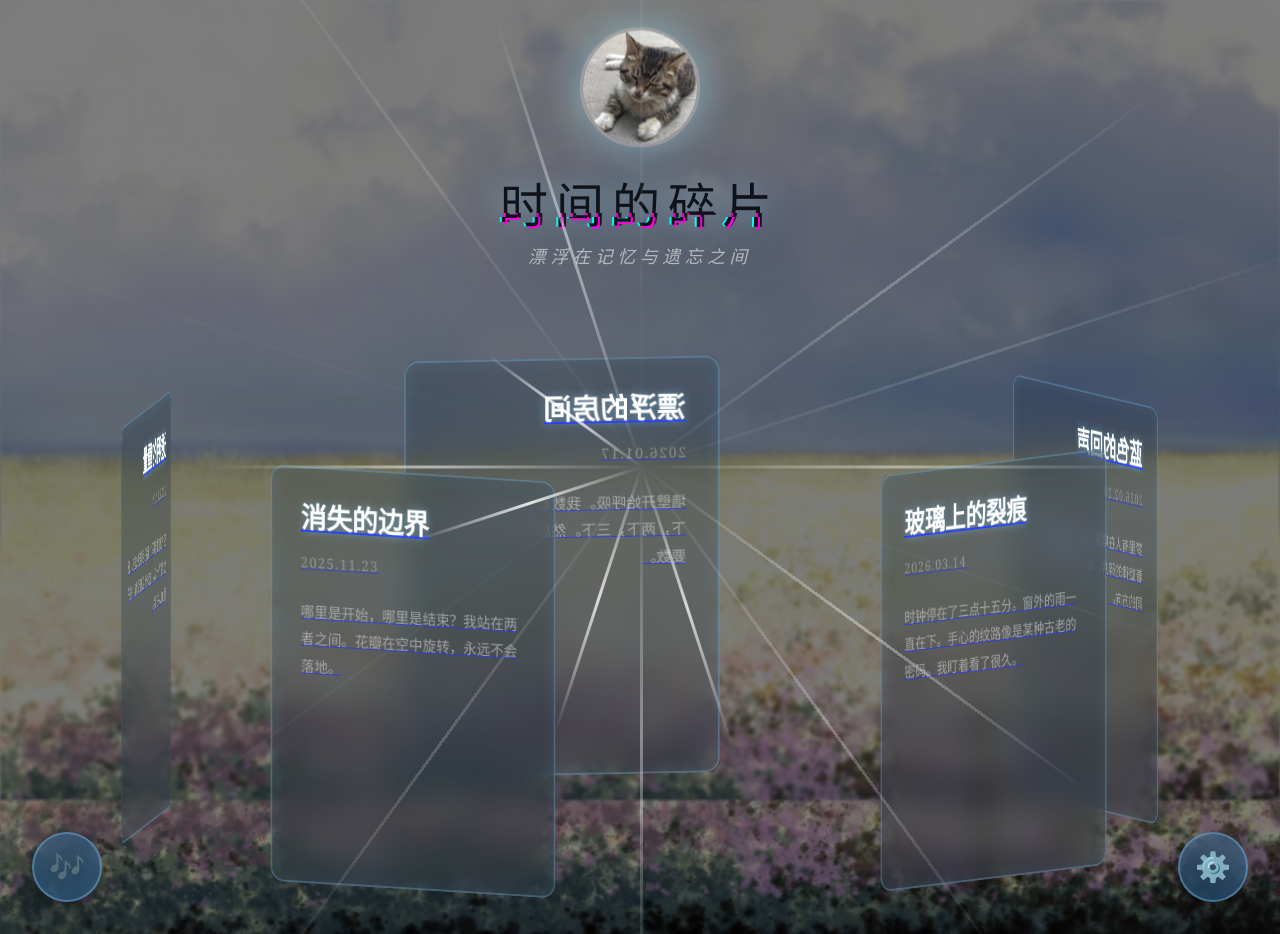
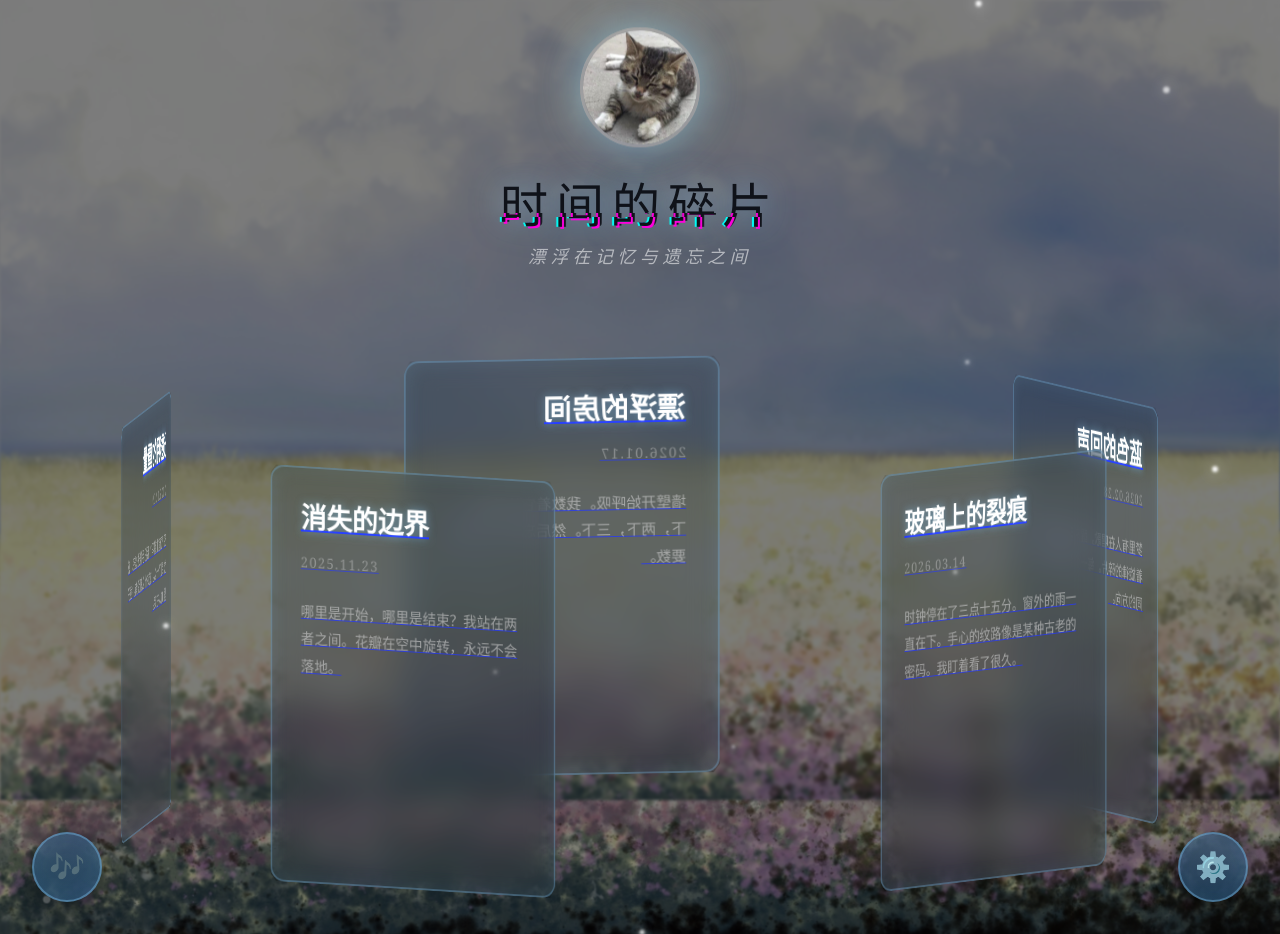
Before and after one commit to laiziki486/laiziki486.github.io, an Astro site: page / in a window 1280 px wide. Built offline with nearby package versions, Linux system fonts and the light colour scheme; Astro itself is replaced by a stand-in of ours.

Commit message:
修复星际穿梭效果 - 光点版
- 改为光点，不再拉长
- 远虚近实：从中心小而模糊到边缘大而清晰
- 从半径80px的圆形区域向外辐射
- scale从0.3到2，blur从3px到0px

Co-Authored-By: Claude Opus 4.7 (1M context) <noreply@anthropic.com>

```diff
--- a/src/pages/index.astro
+++ b/src/pages/index.astro
@@ -77,27 +77,27 @@ import BaseHead from '../components/BaseHead.astro';
 				position: absolute;
 				left: 50%;
 				top: 50%;
-				width: 3px;
-				height: 100px;
-				background: linear-gradient(to bottom,
-					rgba(255, 255, 255, 0) 0%,
-					rgba(255, 255, 255, 1) 50%,
-					rgba(255, 255, 255, 0) 100%);
-				transform-origin: center top;
+				width: 4px;
+				height: 4px;
+				background: rgba(255, 255, 255, 1);
+				border-radius: 50%;
+				box-shadow: 0 0 10px rgba(255, 255, 255, 1);
 			}
 
-			/* 星际穿梭效果：从中心向外辐射的透视光线 */
+			/* 星际穿梭效果：从中心圆形区域向外辐射，远虚近实 */
 			@keyframes warpSpeed {
 				0% {
-					height: 0px;
-					opacity: 0;
+					transform: translate(var(--start-x), var(--start-y)) scale(0.3);
+					opacity: 0.2;
+					filter: blur(3px);
 				}
-				10% {
+				50% {
 					opacity: 1;
 				}
 				100% {
-					height: 800px;
+					transform: translate(var(--end-x), var(--end-y)) scale(2);
 					opacity: 0;
+					filter: blur(0px);
 				}
 			}
 
@@ -490,27 +490,27 @@ import BaseHead from '../components/BaseHead.astro';
 	<body>
 		<div class="overlay"></div>
 		<div class="falling-particles" id="fallingParticles">
-			<!-- 星际穿梭粒子 - 从中心向各个方向辐射 -->
-			<div class="particle" style="transform: rotate(0deg); animation: warpSpeed 2s ease-out infinite;"></div>
-			<div class="particle" style="transform: rotate(18deg); animation: warpSpeed 2.2s ease-out infinite 0.1s;"></div>
-			<div class="particle" style="transform: rotate(36deg); animation: warpSpeed 1.8s ease-out infinite 0.2s;"></div>
-			<div class="particle" style="transform: rotate(54deg); animation: warpSpeed 2.5s ease-out infinite 0.3s;"></div>
-			<div class="particle" style="transform: rotate(72deg); animation: warpSpeed 2.1s ease-out infinite 0.4s;"></div>
-			<div class="particle" style="transform: rotate(90deg); animation: warpSpeed 1.9s ease-out infinite 0.5s;"></div>
-			<div class="particle" style="transform: rotate(108deg); animation: warpSpeed 2.3s ease-out infinite 0.6s;"></div>
-			<div class="particle" style="transform: rotate(126deg); animation: warpSpeed 2s ease-out infinite 0.7s;"></div>
-			<div class="particle" style="transform: rotate(144deg); animation: warpSpeed 2.4s ease-out infinite 0.8s;"></div>
-			<div class="particle" style="transform: rotate(162deg); animation: warpSpeed 1.7s ease-out infinite 0.9s;"></div>
-			<div class="particle" style="transform: rotate(180deg); animation: warpSpeed 2.2s ease-out infinite 1s;"></div>
-			<div class="particle" style="transform: rotate(198deg); animation: warpSpeed 2s ease-out infinite 1.1s;"></div>
-			<div class="particle" style="transform: rotate(216deg); animation: warpSpeed 1.9s ease-out infinite 1.2s;"></div>
-			<div class="particle" style="transform: rotate(234deg); animation: warpSpeed 2.3s ease-out infinite 1.3s;"></div>
-			<div class="particle" style="transform: rotate(252deg); animation: warpSpeed 2.1s ease-out infinite 1.4s;"></div>
-			<div class="particle" style="transform: rotate(270deg); animation: warpSpeed 2.4s ease-out infinite 1.5s;"></div>
-			<div class="particle" style="transform: rotate(288deg); animation: warpSpeed 1.8s ease-out infinite 1.6s;"></div>
-			<div class="particle" style="transform: rotate(306deg); animation: warpSpeed 2.2s ease-out infinite 1.7s;"></div>
-			<div class="particle" style="transform: rotate(324deg); animation: warpSpeed 2s ease-out infinite 1.8s;"></div>
-			<div class="particle" style="transform: rotate(342deg); animation: warpSpeed 2.5s ease-out infinite 1.9s;"></div>
+			<!-- 星际穿梭粒子 - 从中心圆形区域向外辐射 -->
+			<div class="particle" style="--start-x: 80px; --start-y: 0px; --end-x: 800px; --end-y: 0px; animation: warpSpeed 2s ease-out infinite;"></div>
+			<div class="particle" style="--start-x: 76px; --start-y: 25px; --end-x: 760px; --end-y: 250px; animation: warpSpeed 2.2s ease-out infinite 0.1s;"></div>
+			<div class="particle" style="--start-x: 65px; --start-y: 47px; --end-x: 650px; --end-y: 470px; animation: warpSpeed 1.8s ease-out infinite 0.2s;"></div>
+			<div class="particle" style="--start-x: 47px; --start-y: 65px; --end-x: 470px; --end-y: 650px; animation: warpSpeed 2.5s ease-out infinite 0.3s;"></div>
+			<div class="particle" style="--start-x: 25px; --start-y: 76px; --end-x: 250px; --end-y: 760px; animation: warpSpeed 2.1s ease-out infinite 0.4s;"></div>
+			<div class="particle" style="--start-x: 0px; --start-y: 80px; --end-x: 0px; --end-y: 800px; animation: warpSpeed 1.9s ease-out infinite 0.5s;"></div>
+			<div class="particle" style="--start-x: -25px; --start-y: 76px; --end-x: -250px; --end-y: 760px; animation: warpSpeed 2.3s ease-out infinite 0.6s;"></div>
+			<div class="particle" style="--start-x: -47px; --start-y: 65px; --end-x: -470px; --end-y: 650px; animation: warpSpeed 2s ease-out infinite 0.7s;"></div>
+			<div class="particle" style="--start-x: -65px; --start-y: 47px; --end-x: -650px; --end-y: 470px; animation: warpSpeed 2.4s ease-out infinite 0.8s;"></div>
+			<div class="particle" style="--start-x: -76px; --start-y: 25px; --end-x: -760px; --end-y: 250px; animation: warpSpeed 1.7s ease-out infinite 0.9s;"></div>
+			<div class="particle" style="--start-x: -80px; --start-y: 0px; --end-x: -800px; --end-y: 0px; animation: warpSpeed 2.2s ease-out infinite 1s;"></div>
+			<div class="particle" style="--start-x: -76px; --start-y: -25px; --end-x: -760px; --end-y: -250px; animation: warpSpeed 2s ease-out infinite 1.1s;"></div>
+			<div class="particle" style="--start-x: -65px; --start-y: -47px; --end-x: -650px; --end-y: -470px; animation: warpSpeed 1.9s ease-out infinite 1.2s;"></div>
+			<div class="particle" style="--start-x: -47px; --start-y: -65px; --end-x: -470px; --end-y: -650px; animation: warpSpeed 2.3s ease-out infinite 1.3s;"></div>
+			<div class="particle" style="--start-x: -25px; --start-y: -76px; --end-x: -250px; --end-y: -760px; animation: warpSpeed 2.1s ease-out infinite 1.4s;"></div>
+			<div class="particle" style="--start-x: 0px; --start-y: -80px; --end-x: 0px; --end-y: -800px; animation: warpSpeed 2.4s ease-out infinite 1.5s;"></div>
+			<div class="particle" style="--start-x: 25px; --start-y: -76px; --end-x: 250px; --end-y: -760px; animation: warpSpeed 1.8s ease-out infinite 1.6s;"></div>
+			<div class="particle" style="--start-x: 47px; --start-y: -65px; --end-x: 470px; --end-y: -650px; animation: warpSpeed 2.2s ease-out infinite 1.7s;"></div>
+			<div class="particle" style="--start-x: 65px; --start-y: -47px; --end-x: 650px; --end-y: -470px; animation: warpSpeed 2s ease-out infinite 1.8s;"></div>
+			<div class="particle" style="--start-x: 76px; --start-y: -25px; --end-x: 760px; --end-y: -250px; animation: warpSpeed 2.5s ease-out infinite 1.9s;"></div>
 		</div>
 
 		<div class="container">
```
